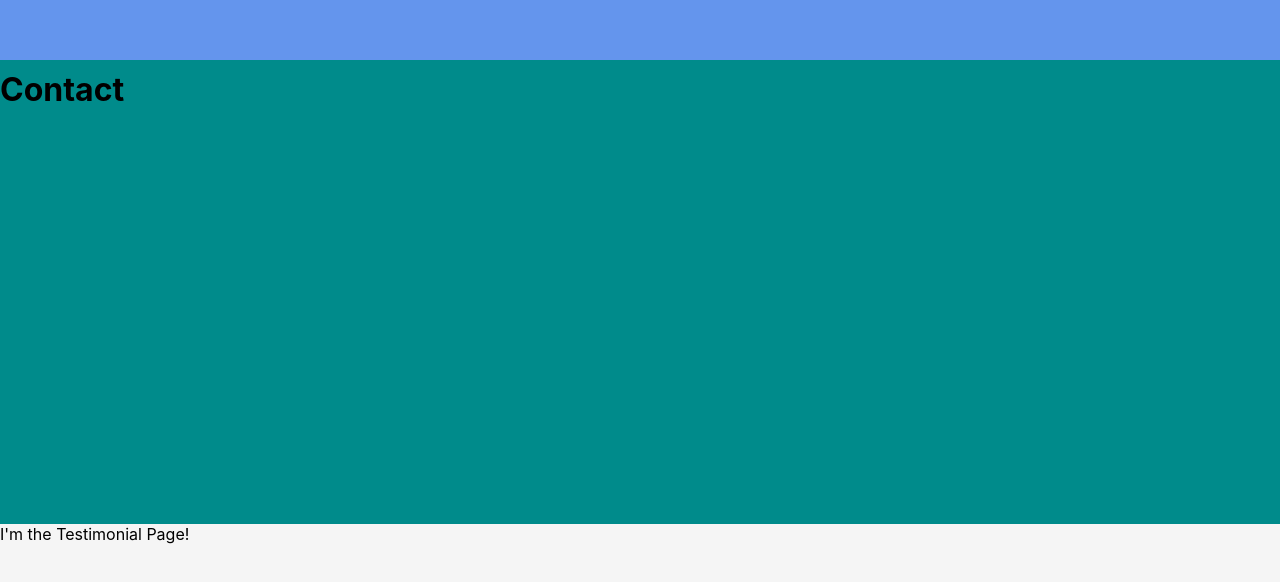
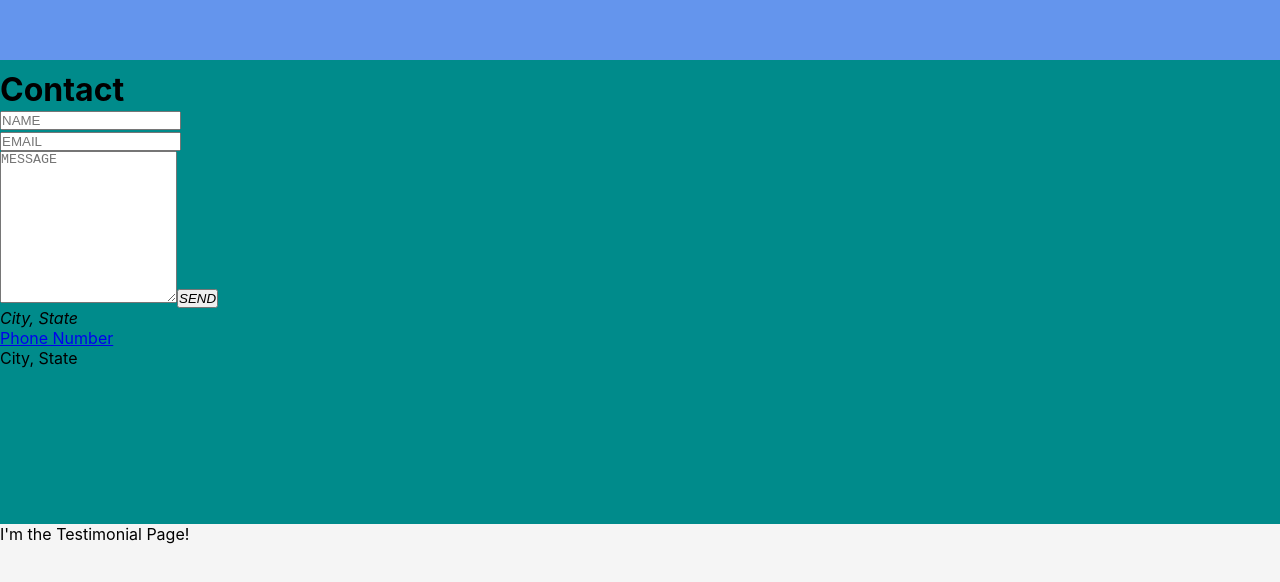
Before and after one commit to MomentaiBro/CarlaniWebApp, a React (Create React App) app: page / in a window 1280 px wide. Shown: the part 2212-2794 px from the top of the page. Built offline with nearby package versions, Linux system fonts and the light colour scheme; the HTML template or start-up script is replaced by a standard one.

Commit message:
stopping for now. added a bunch to the contact page

```diff
--- a/src/components/Contact.js
+++ b/src/components/Contact.js
@@ -4,6 +4,73 @@ const Contact = () => {
         <div className={style.contact} id="contact">
             <h1>Contact</h1>
             <div className={style.wrapper}>
+
+                 {/* Left side of Contact Page  */}
+
+                <form id="contact-form" className={style.formHorizontal}>
+                    <div className="form-group">
+                        <div className="col-sm-12">
+                            <input
+                                type="text"
+                                className="form-control"
+                                id="name"
+                                placeholder="NAME"
+                                name="name"
+                                value=""
+                                required
+                            >
+                            </input>
+                        </div>
+                    </div>
+                    <div
+                        className={style.formGroup}>
+                        <div className="col-sm-12">
+                            <input
+                                type="email"
+                                className="form-control"
+                                id="email"
+                                placeholder="EMAIL"
+                                name="email"
+                                value=""
+                                required
+                                >
+                            </input>
+                        </div>
+                    </div>
+                    <textarea
+                        className="form-control"
+                        rows="10"
+                        placeholder="MESSAGE"
+                        name="message"
+                        required
+                        >
+                    </textarea>
+                    <button
+                        className="btn btn-primary send-btn"
+                        id="submit"
+                        type="submit"
+                        value="SEND">
+                        <div className="alt-send-btn">
+                            <i className="fa fa-paper-plane">
+                                <span className="send-text">SEND</span>
+                            </i>
+                        </div>
+                    </button>
+                </form>
+
+            {/* Right side of Contact Page  */}
+
+            <div
+            className="direct-contact-container">
+                <ul className="contact-list">
+                    <li className="list-item"><i className="fa fa-map-marker fa-2x"><span className="contact-text place">City, State</span></i></li>
+
+                    <li className="list-item"><a href="#" title="give me a call"> Phone Number<span className="contact-text place"></span></a></li>
+
+                    <li className="list-item"><span className="contact-text place">City, State</span></li>
+                </ul>
+
+            </div>
 
             </div>
 
--- a/src/modules/Contact.module.css
+++ b/src/modules/Contact.module.css
@@ -7,3 +7,6 @@
 
 .wrapper {
 }
+
+.form-horizontal {
+}
```
